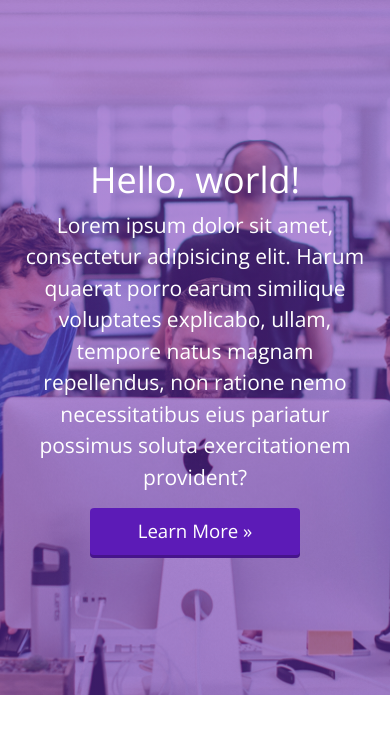
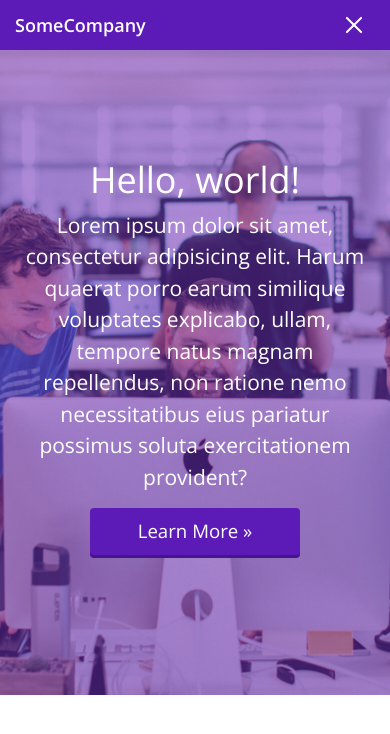
Before and after one commit to phileflanagan/create-a-homepage, a website: page dist/index.html in a window 390 px wide. Drawn offline with nearby package versions, Linux system fonts and the light colour scheme; files that its build step writes are made by us from their sources.

Commit message:
Finished navbar

```diff
--- a/src/javascript/index.js
+++ b/src/javascript/index.js
@@ -1,4 +1,5 @@
 $(function() {
-  var testVariable = 'test';
-  console.log(testVariable);
+  $('').on('shown.bs.collapse', function() {
+    $('.navbar-header button').addClass('nav-expanded')
+  })
 });
--- a/src/sass/sections/_nav.scss
+++ b/src/sass/sections/_nav.scss
@@ -0,0 +1,48 @@
+// Override Bootstrap Defaults
+.navbar {
+  position: absolute;
+  top: 0;
+  margin: 0;
+  border: 0;
+  width: 100%;
+
+  a { color: white; font-weight: 600; }
+}
+
+.nav li a:hover {
+  background-color: transparent;
+  color: transparentize(white, 0.2);
+}
+
+// Everything Mobile
+@media (max-width: 768px) {
+  .navbar {
+    position: fixed;
+    background-color: $main;
+  }
+}
+.navbar-toggle { position: relative; width: 42px; height: 34px;}
+.navbar-toggle .icon-bar { background-color: white; }
+.navbar-header .navbar-toggle.collapsed {
+  .icon-bar {
+    position: absolute;
+    transition: all 500ms;
+    &:nth-child(1) { transform: translate(-50%, -50%); top: 30%; }
+    &:nth-child(2) { transform: translate(-50%, -50%); top: 50%; opacity: 1 }
+    &:nth-child(3) { transform: translate(-50%, -50%); top: 70%; }
+  }
+}
+.navbar-header .navbar-toggle {
+  .icon-bar {
+    position: absolute;
+    margin: 0;
+    top: 50%;
+    left: 50%;
+    transform-origin: center;
+    display: inline-block;
+    transition: transform 500ms;
+    &:nth-child(1) { transform: translate(-50%, -50%) rotateZ(45deg); }
+    &:nth-child(2) { transform: translate(-50%, -50%); opacity: 0; }
+    &:nth-child(3) { transform: translate(-50%, -50%) rotateZ(-45deg); }
+  }
+}
--- a/src/sass/sections/_splash.scss
+++ b/src/sass/sections/_splash.scss
@@ -1,5 +1,4 @@
 .splash {
-  position: relative;
   background:
     linear-gradient(
       $main-overlay, $main-overlay
```
Also changed, not shown: dist/assets/javascript/index.min.js, dist/assets/stylesheets/styles.css, dist/index.html.
